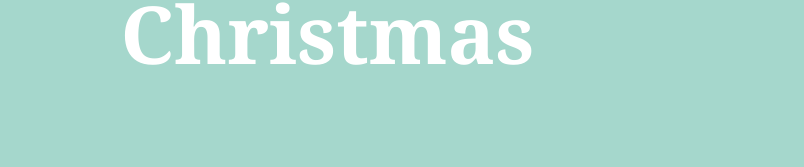
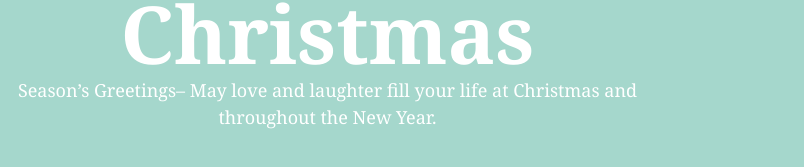
Before and after one commit to wjfondao/challengecode_one, a Nuxt app in the folder challenge_one/: page /home in a window 1280 px wide. Shown: the part 281-448 px from the top of the page, without its empty margins (0-804 px from the left). Built offline with nearby package versions, Linux system fonts and the light colour scheme.

Commit message:
update home.vue

```diff
--- a/challenge_one/pages/home.vue
+++ b/challenge_one/pages/home.vue
@@ -8,6 +8,9 @@
       <div class="textitle">
         <p>Marry</p>
         <p>Christmas</p>
+      </div>
+      <div class="subtitle">
+        <p>Season’s Greetings– May love and laughter fill your life at Christmas and throughout the New Year.</p>
       </div>
     </div>
     <div class="pagetwo">
@@ -48,6 +51,13 @@
           margin-bottom: -1rem;
       }
     }
+    .subtitle{
+      color: white;
+      text-align: center;
+      p {
+        font-size: 18px;
+      }
+    }
   }
   .pagetwo {
     flex-basis: calc(50%) !important;
```
